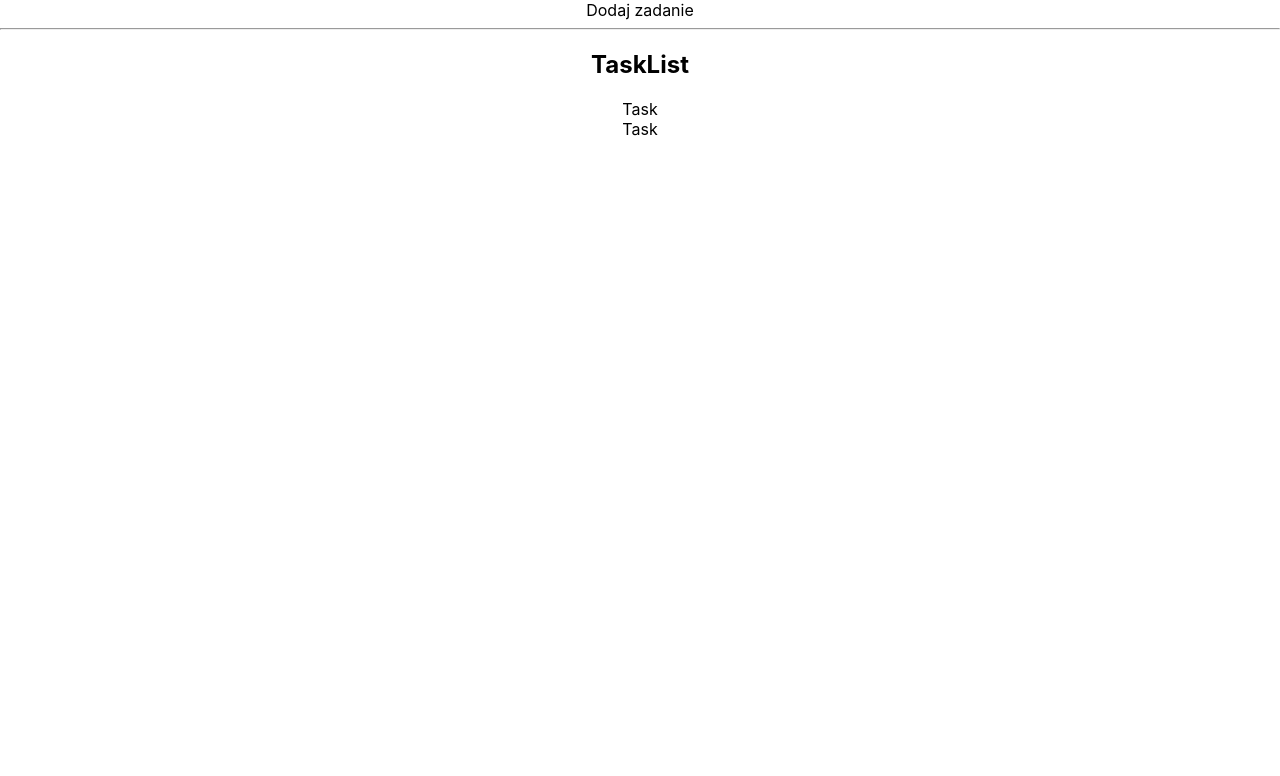
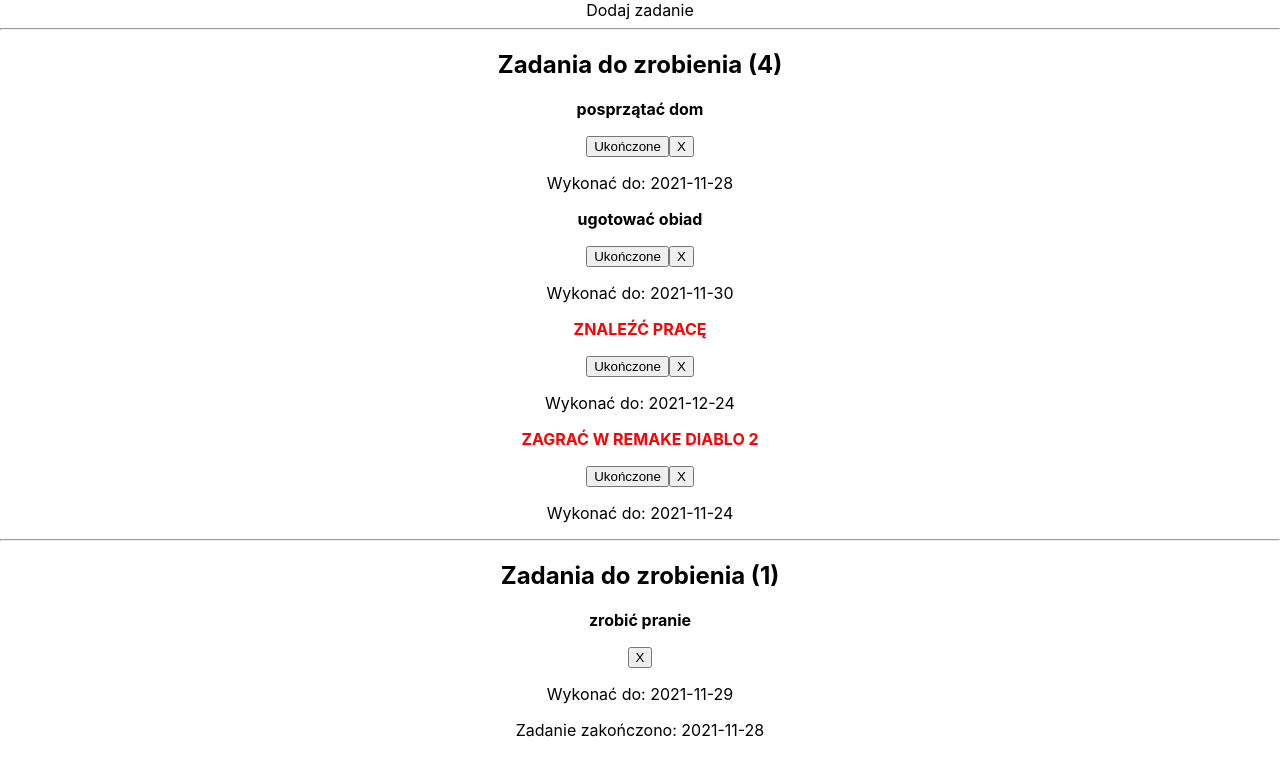
Before and after one commit to michalpluzek/react-todo-app, a React (Create React App) app: page / in a window 1280 px wide. Shown: the top 776 px of the page. Built offline with nearby package versions, Linux system fonts and the light colour scheme.

Commit message:
Add display task lists

```diff
--- a/src/components/App.js
+++ b/src/components/App.js
@@ -4,11 +4,69 @@ import AddTask from "./AddTask";
 import TaskList from "./TaskList";
 
 class App extends React.Component {
+  state = {
+    tasks: [
+      {
+        id: 0,
+        text: "posprzątać dom",
+        date: "2021-11-28",
+        isImportant: false,
+        isActive: true,
+        finishDate: null,
+      },
+      {
+        id: 1,
+        text: "zrobić pranie",
+        date: "2021-11-29",
+        isImportant: false,
+        isActive: false,
+        finishDate: "2021-11-28",
+      },
+      {
+        id: 2,
+        text: "ugotować obiad",
+        date: "2021-11-30",
+        isImportant: false,
+        isActive: true,
+        finishDate: null,
+      },
+      {
+        id: 3,
+        text: "znaleźć pracę",
+        date: "2021-12-24",
+        isImportant: true,
+        isActive: true,
+        finishDate: null,
+      },
+      {
+        id: 4,
+        text: "zagrać w remake diablo 2",
+        date: "2021-11-24",
+        isImportant: true,
+        isActive: true,
+        finishDate: null,
+      },
+    ],
+  };
+
+  handleRemoveClick = (task) => {
+    console.log("usuwam: " + task.text);
+  };
+  handleDoneClick = (task) => {
+    console.log("zadanie gotowe: " + task.text);
+  };
+
   render() {
+    const { tasks } = this.state;
+
     return (
       <div className="App">
         <AddTask />
-        <TaskList />
+        <TaskList
+          tasks={tasks}
+          remove={this.handleRemoveClick}
+          done={this.handleDoneClick}
+        />
       </div>
     );
   }
--- a/src/components/Task.css
+++ b/src/components/Task.css
@@ -0,0 +1,4 @@
+.red {
+  color: red;
+  text-transform: uppercase;
+}
--- a/src/components/Task.js
+++ b/src/components/Task.js
@@ -1,8 +1,22 @@
 import React from "react";
 import "./Task.css";
 
-const Task = () => {
-  return <div>Task</div>;
+const Task = (props) => {
+  const { text, isActive, isImportant, date, finishDate } = props.task;
+
+  return (
+    <div className="task">
+      <p className={isImportant ? "red" : null}>
+        <strong>{text}</strong>
+      </p>
+      {isActive ? (
+        <button onClick={() => props.done(props.task)}>Ukończone</button>
+      ) : null}
+      <button onClick={() => props.remove(props.task)}>X</button>
+      <p>{`Wykonać do: ${date}`}</p>
+      {isActive ? null : <p>{`Zadanie zakończono: ${finishDate}`}</p>}
+    </div>
+  );
 };
 
 export default Task;
--- a/src/components/TaskList.js
+++ b/src/components/TaskList.js
@@ -2,13 +2,47 @@ import React from "react";
 import Task from "./Task";
 import "./TaskList.css";
 
-const TaskList = () => {
+const TaskList = (props) => {
+  const activeTasks = props.tasks
+    .map((task) => {
+      if (!task.isActive) return null;
+      return (
+        <Task
+          key={task.id}
+          task={task}
+          remove={props.remove}
+          done={props.done}
+        />
+      );
+    })
+    .filter((task) => task);
+
+  const doneTasks = props.tasks
+    .map((task) => {
+      if (task.isActive) return null;
+      return (
+        <Task
+          key={task.id}
+          task={task}
+          remove={props.remove}
+          done={props.done}
+        />
+      );
+    })
+    .filter((task) => task);
+
   return (
-    <div>
-      <h2>TaskList</h2>
-      <Task />
-      <Task />
-    </div>
+    <>
+      <div className="activeTasks">
+        <h2>{`Zadania do zrobienia (${activeTasks.length})`}</h2>
+        {activeTasks}
+      </div>
+      <hr />
+      <div className="doneTasks">
+        <h2>{`Zadania do zrobienia (${doneTasks.length})`}</h2>
+        {doneTasks}
+      </div>
+    </>
   );
 };
 
```
